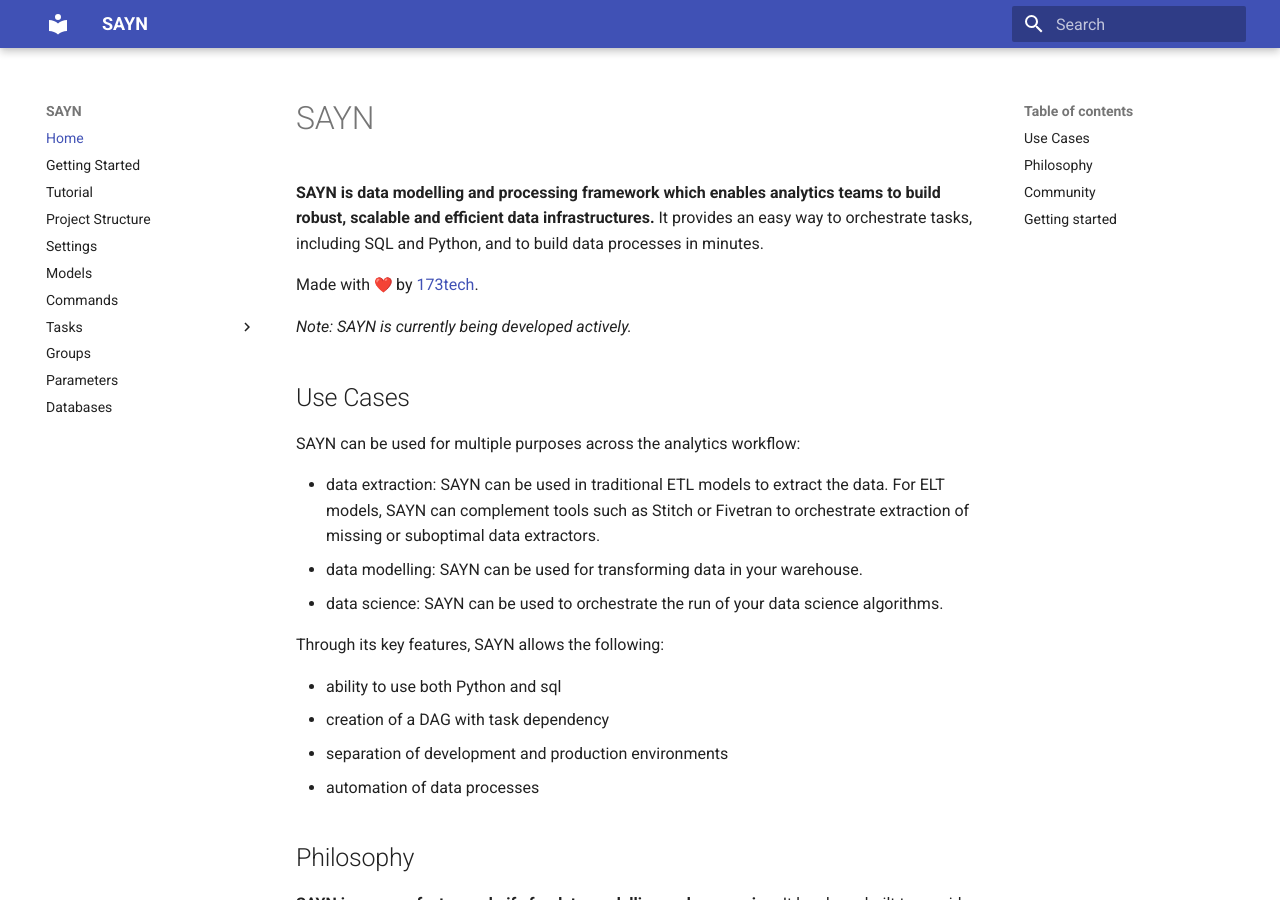
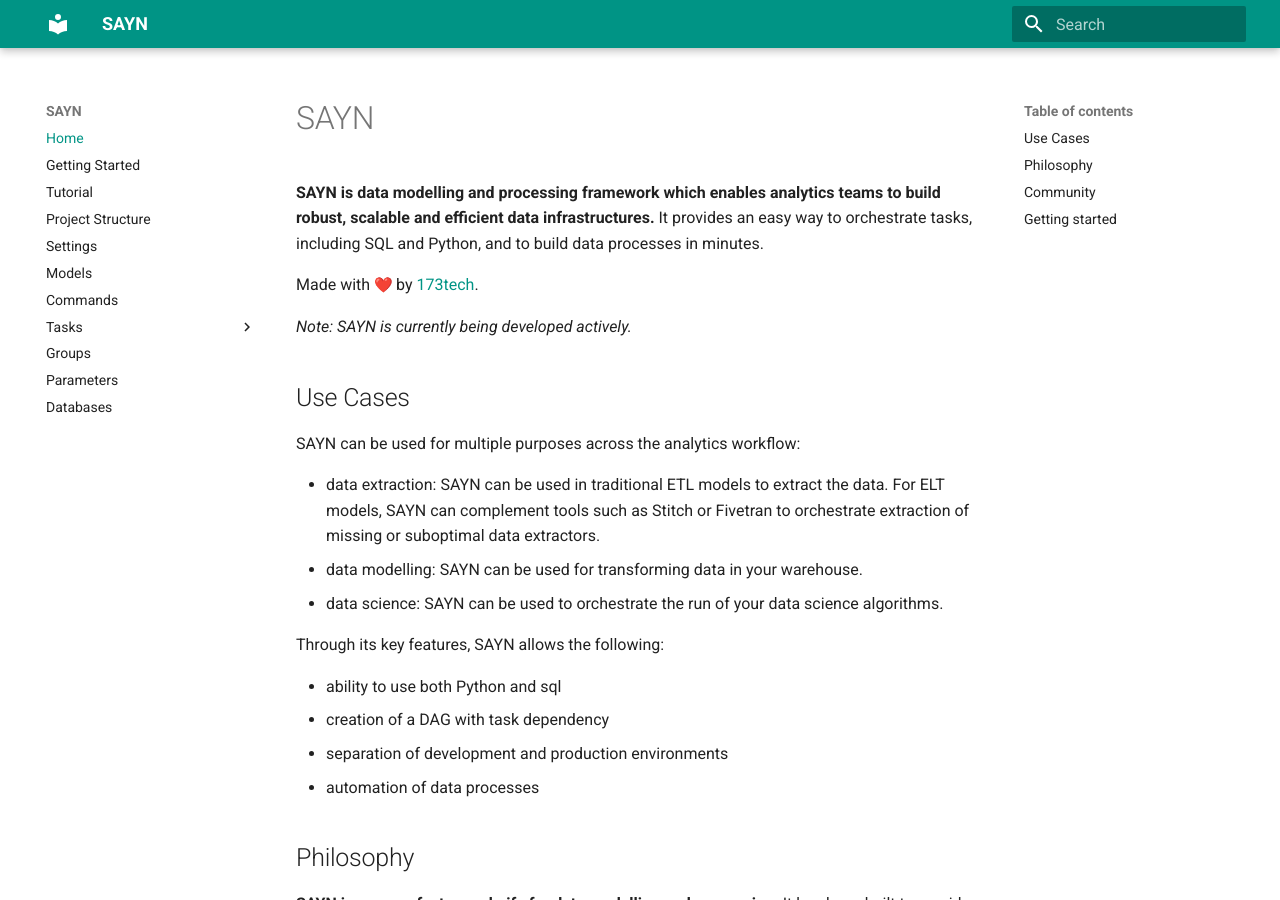
Before and after one commit to 173TECH/sayn, an MkDocs documentation site: the page built from docs/index.md, in a window 1280 px wide and 900 px high. Built offline with MkDocs 1.6.1 and Material for MkDocs 9.7.7, drawn with Linux system fonts in a browser that asks for light colours; emoji names are drawn with the system emoji font.

Commit message:
changed colour to teal

```diff
--- a/mkdocs.yml
+++ b/mkdocs.yml
@@ -2,7 +2,14 @@ site_name: SAYN
 
 theme:
   name: material
+  palette:
+    primary: teal
+    accent: teal
   #logo: images/sayn_logo.png
+
+#google_analytics:
+#  - UA-XXXXXXXX-X
+#  - auto
 
 markdown_extensions:
   - attr_list
```
